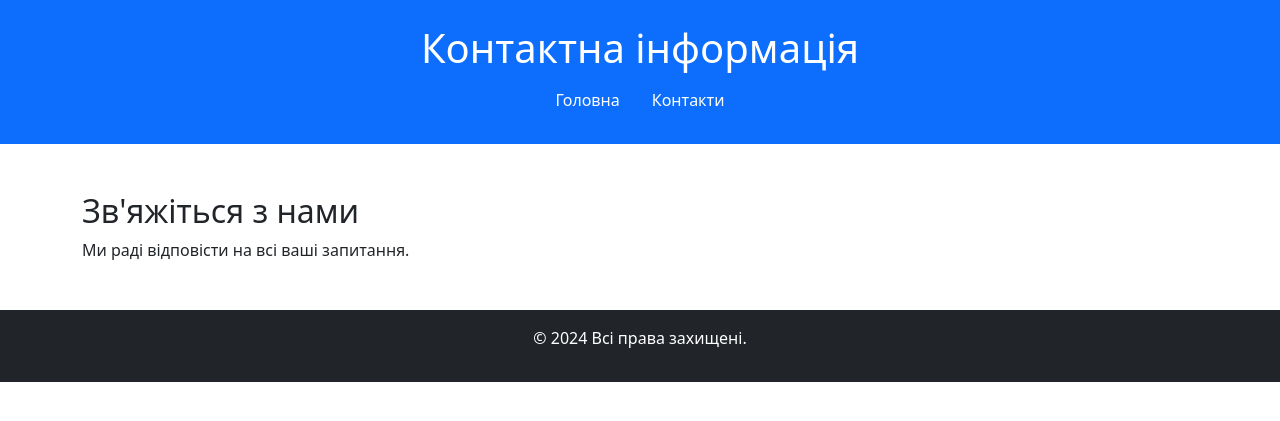
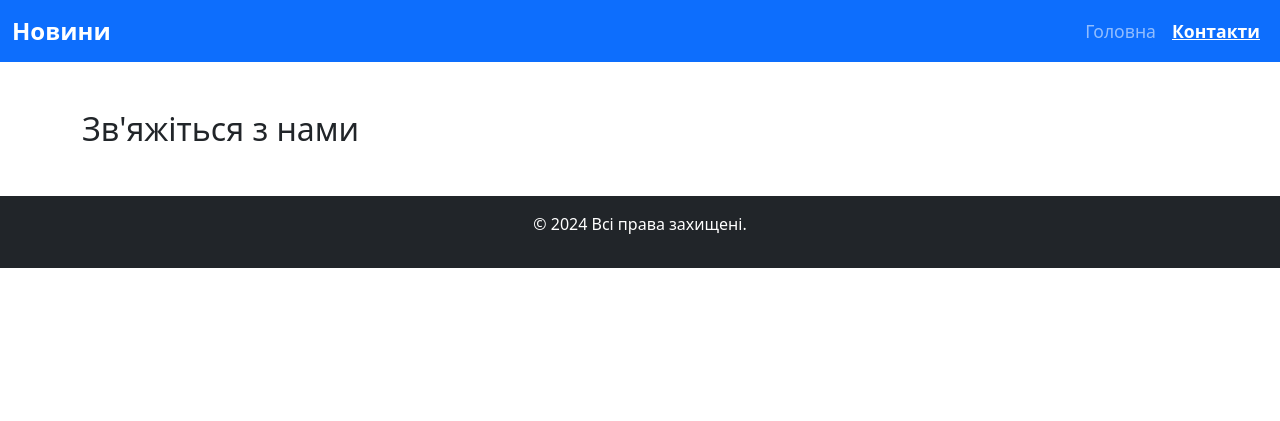
Before and after one commit to volodavkaa/DjangoProject, a Django app: page /contact/ in a window 1280 px wide. Shown: the top 421 px of the page. Run offline with Django 5.2, Linux system fonts and the light colour scheme; some libraries are stand-ins or nearby versions.

Commit message:
створив navbar

```diff
--- a/blog/static/css/styles.css
+++ b/blog/static/css/styles.css
@@ -23,3 +23,16 @@
     color: white;
     padding: 15px 0;
   }
+  .navbar-brand {
+    font-weight: bold;
+    font-size: 1.5rem;
+  }
+
+  .navbar-nav .nav-link {
+    font-size: 1.1rem;
+  }
+
+  .navbar-nav .nav-link.active {
+    font-weight: bold;
+    text-decoration: underline;
+  }
--- a/blog/templates/contact.html
+++ b/blog/templates/contact.html
@@ -6,5 +6,4 @@
 
 {% block content %}
 <h2>Зв'яжіться з нами</h2>
-<p>Ми раді відповісти на всі ваші запитання.</p>
 {% endblock %}
--- a/blog/templates/home.html
+++ b/blog/templates/home.html
@@ -1,5 +1,9 @@
-{% extends "layout.html" %} {% block title %} Головна сторінка {% endblock %}
+{% extends "layout.html" %}
+
+{% block title %} Головна сторінка {% endblock %}
+
 {%block header %} Новини {% endblock %} {% block content %}
+
 <h2 class="text-center mb-4">Стрічка новин</h2>
 {% if news %}
 <div class="row">
--- a/blog/templates/layout.html
+++ b/blog/templates/layout.html
@@ -9,26 +9,37 @@
     <link href="{% static 'css/styles.css' %}" rel="stylesheet" />
   </head>
   <body>
-    <header class="bg-primary text-white text-center py-4">
-      <h1>{% block header %}Заголовок{% endblock %}</h1>
-      <nav>
-        <ul class="nav justify-content-center">
+    <nav class="navbar navbar-expand-lg navbar-dark bg-primary">
+      <div class="container-fluid">
+        <a class="navbar-brand" href="/">Новини</a>
+        <button
+          class="navbar-toggler"
+          type="button"
+          data-bs-toggle="collapse"
+          data-bs-target="#navbarNav"
+          aria-controls="navbarNav"
+          aria-expanded="false"
+          aria-label="Переключити навігацію"
+        >
+          <span class="navbar-toggler-icon"></span>
+        </button>
+        <div class="collapse navbar-collapse" id="navbarNav">
+          <ul class="navbar-nav ms-auto">
             <li class="nav-item">
-            <a class="nav-link text-white" href="/">Головна</a>
+              <a class="nav-link {% if request.path == '/' %}active{% endif %}" href="/">Головна</a>
             </li>
             <li class="nav-item">
-            <a class="nav-link text-white" href="/contact/">Контакти</a>
+              <a class="nav-link {% if request.path == '/contact/' %}active{% endif %}" href="/contact/">Контакти</a>
             </li>
           </ul>
+        </div>
+      </div>
     </nav>
-    </header>
-
     <main class="container my-5">
       {% block content %}
-      <p> </p>
+      <p></p>
       {% endblock %}
     </main>
-
     <footer class="bg-dark text-white text-center py-3">
       <p>&copy; 2024 Всі права захищені.</p>
     </footer>
```
Lines whose indentation alone changed are shown as unchanged.
